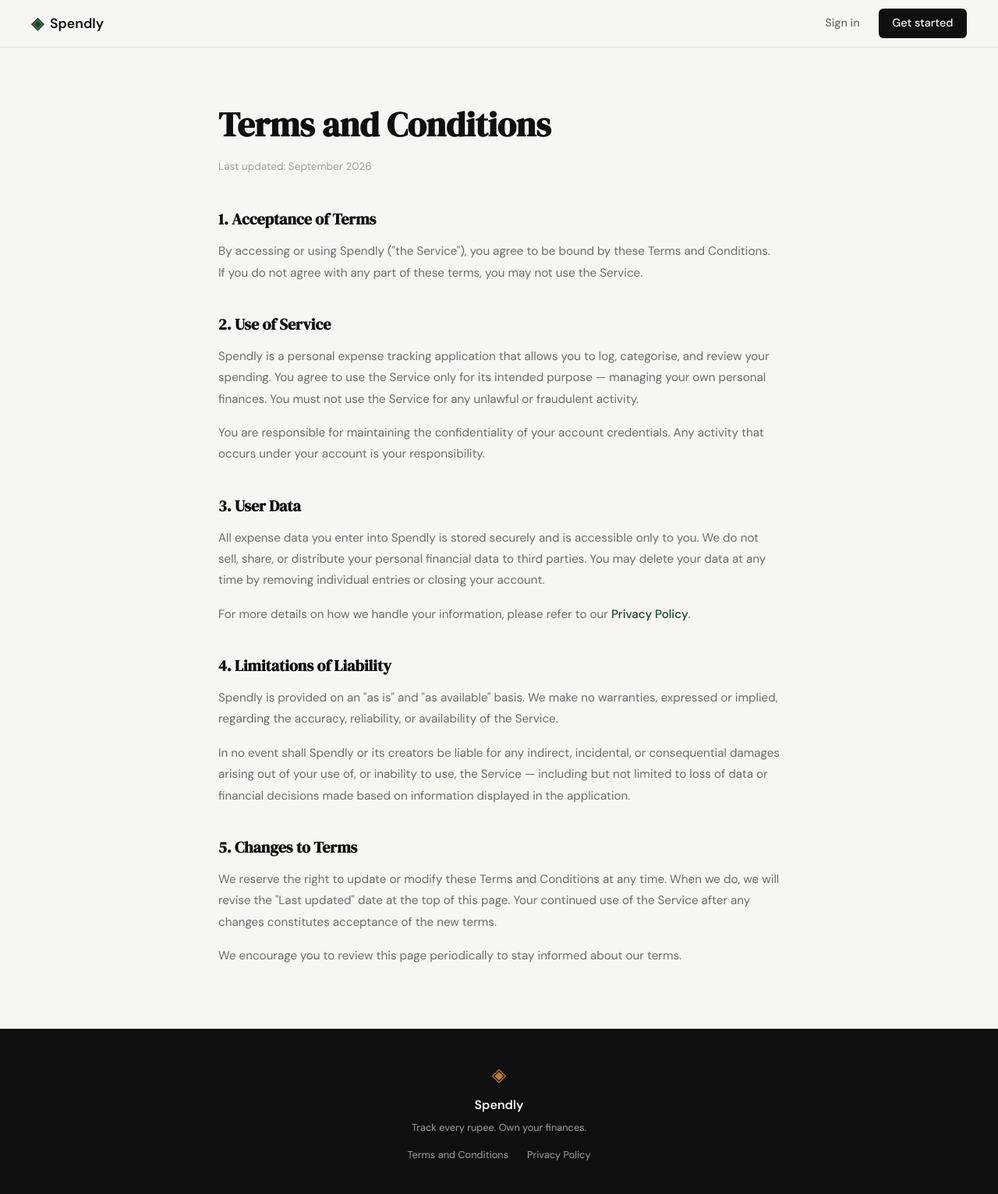
After one commit to Abhay0199/landing-page-, a Flask app: page /terms in a window 1280 px wide. The commit adds this page. Shown: the whole page at 78% size. Run offline with Flask 3, Linux system fonts and the light colour scheme.

Commit message:
landing: add terms and conditions page and route

```diff
--- a/app.py
+++ b/app.py
@@ -20,6 +20,11 @@ def register():
 @app.route("/login")
 def login():
     return render_template("login.html")
+
+
+@app.route("/terms")
+def terms():
+    return render_template("terms.html")
 
 
 # ------------------------------------------------------------------ #
--- a/static/css/style.css
+++ b/static/css/style.css
@@ -478,6 +478,58 @@ a { color: inherit; text-decoration: none; }
 .auth-switch a:hover { text-decoration: underline; }
 
 /* ------------------------------------------------------------------ */
+/* Terms page                                                          */
+/* ------------------------------------------------------------------ */
+
+.terms-page {
+    padding: 4rem 2rem;
+    max-width: var(--max-width);
+    margin: 0 auto;
+}
+
+.terms-inner {
+    max-width: 720px;
+    margin: 0 auto;
+}
+
+.terms-title {
+    font-family: var(--font-display);
+    font-size: clamp(2rem, 4vw, 2.75rem);
+    color: var(--ink);
+    margin-bottom: 0.5rem;
+}
+
+.terms-updated {
+    font-size: 0.85rem;
+    color: var(--ink-faint);
+    margin-bottom: 2.5rem;
+}
+
+.terms-body h2 {
+    font-family: var(--font-display);
+    font-size: 1.25rem;
+    color: var(--ink);
+    margin-top: 2.25rem;
+    margin-bottom: 0.75rem;
+}
+
+.terms-body p {
+    font-size: 0.95rem;
+    color: var(--ink-muted);
+    line-height: 1.8;
+    margin-bottom: 1rem;
+}
+
+.terms-body a {
+    color: var(--accent);
+    font-weight: 500;
+}
+
+.terms-body a:hover {
+    text-decoration: underline;
+}
+
+/* ------------------------------------------------------------------ */
 /* Footer                                                              */
 /* ------------------------------------------------------------------ */
 
@@ -507,6 +559,22 @@ a { color: inherit; text-decoration: none; }
     color: var(--ink-faint);
 }
 
+.footer-links {
+    display: flex;
+    gap: 1.5rem;
+    margin-top: 0.5rem;
+}
+
+.footer-links a {
+    font-size: 0.8rem;
+    color: var(--ink-faint);
+    transition: color 0.2s;
+}
+
+.footer-links a:hover {
+    color: var(--paper);
+}
+
 /* ------------------------------------------------------------------ */
 /* Responsive                                                          */
 /* ------------------------------------------------------------------ */
--- a/templates/base.html
+++ b/templates/base.html
@@ -35,7 +35,7 @@
             <span class="footer-name">Spendly</span>
             <p class="footer-copy">Track every rupee. Own your finances.</p>
             <div class="footer-links">
-                <a href="#">Terms and Conditions</a>
+                <a href="{{ url_for('terms') }}">Terms and Conditions</a>
                 <a href="#">Privacy Policy</a>
             </div>
         </div>
--- /dev/null
+++ b/templates/terms.html
@@ -0,0 +1,74 @@
+{% extends "base.html" %}
+
+{% block title %}Terms and Conditions — Spendly{% endblock %}
+
+{% block content %}
+
+<section class="terms-page">
+    <div class="terms-inner">
+        <h1 class="terms-title">Terms and Conditions</h1>
+        <p class="terms-updated">Last updated: September 2026</p>
+
+        <div class="terms-body">
+            <h2>1. Acceptance of Terms</h2>
+            <p>
+                By accessing or using Spendly ("the Service"), you agree to be bound
+                by these Terms and Conditions. If you do not agree with any part of
+                these terms, you may not use the Service.
+            </p>
+
+            <h2>2. Use of Service</h2>
+            <p>
+                Spendly is a personal expense tracking application that allows you to
+                log, categorise, and review your spending. You agree to use the Service
+                only for its intended purpose — managing your own personal finances.
+                You must not use the Service for any unlawful or fraudulent activity.
+            </p>
+            <p>
+                You are responsible for maintaining the confidentiality of your account
+                credentials. Any activity that occurs under your account is your
+                responsibility.
+            </p>
+
+            <h2>3. User Data</h2>
+            <p>
+                All expense data you enter into Spendly is stored securely and is
+                accessible only to you. We do not sell, share, or distribute your
+                personal financial data to third parties. You may delete your data at
+                any time by removing individual entries or closing your account.
+            </p>
+            <p>
+                For more details on how we handle your information, please refer to
+                our <a href="#">Privacy Policy</a>.
+            </p>
+
+            <h2>4. Limitations of Liability</h2>
+            <p>
+                Spendly is provided on an "as is" and "as available" basis. We make no
+                warranties, expressed or implied, regarding the accuracy, reliability,
+                or availability of the Service.
+            </p>
+            <p>
+                In no event shall Spendly or its creators be liable for any indirect,
+                incidental, or consequential damages arising out of your use of, or
+                inability to use, the Service — including but not limited to loss of
+                data or financial decisions made based on information displayed in the
+                application.
+            </p>
+
+            <h2>5. Changes to Terms</h2>
+            <p>
+                We reserve the right to update or modify these Terms and Conditions at
+                any time. When we do, we will revise the "Last updated" date at the top
+                of this page. Your continued use of the Service after any changes
+                constitutes acceptance of the new terms.
+            </p>
+            <p>
+                We encourage you to review this page periodically to stay informed
+                about our terms.
+            </p>
+        </div>
+    </div>
+</section>
+
+{% endblock %}
```
